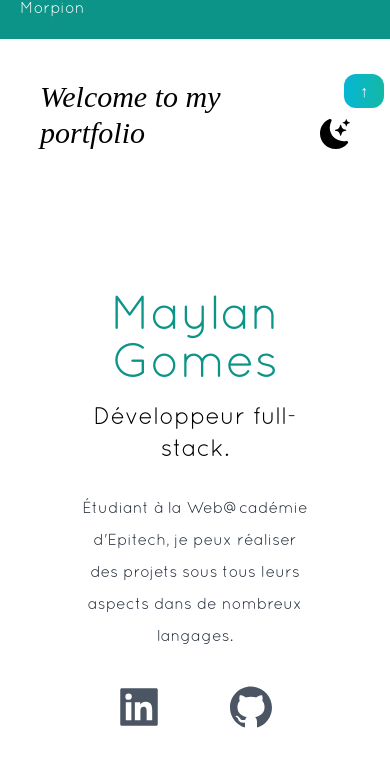
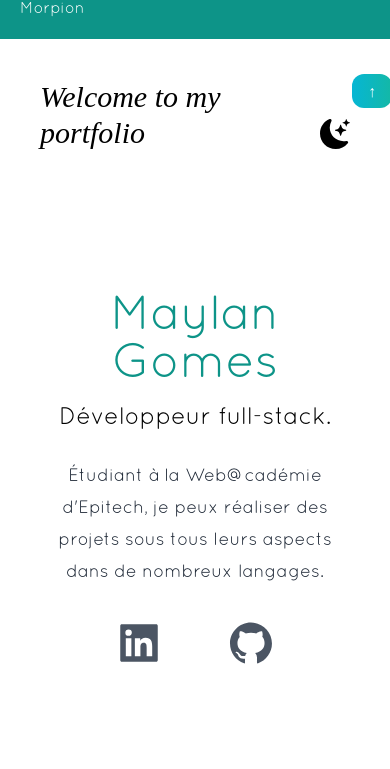
Before and after one commit to maylangomes/portfolio, a Next.js app: page / in a window 390 px wide. Shown: the part 301-1070 px from the top of the page. Built offline with nearby package versions, Linux system fonts and the light colour scheme; a web font is replaced by a local one.

Commit message:
fix: clean classe tailwindcss

```diff
--- a/src/app/page.js
+++ b/src/app/page.js
@@ -99,21 +99,21 @@
               </li>
               <li className="fixed lg:hidden sm:block">
                 <a
-                  className="bg-gradient-to-r from-cyan-500 to-teal-500 text-white px-4 py-2 rounded-xl ml-6"
+                  className="bg-gradient-to-r from-cyan-500 to-teal-500 text-white px-4 py-2 rounded-xl ml-8"
                   href="#">
                   &#x2191;
                 </a>
               </li>
             </ul>
           </div>
-          <div className="text-center p-10 py-10">
-            <h2 className="text-5xl py-2 text-teal-600 font-medium dark:text-teal-400 md:text-6xl">
+          <div className="text-center py-10">
+            <h2 className="text-5xl py-2 text-teal-600 dark:text-teal-400 md:text-6xl">
               Maylan Gomes
             </h2>
             <h3 className="text-2xl py-2 dark:text-white sm:text-3xl">
               Développeur full-stack.
             </h3>
-            <p className="text-md py-5 leading-8 text-gray-800 dark:text-gray-200 max-w-xl mx-auto md:text-xl">
+            <p className="text-lg py-5 leading-8 text-gray-800 dark:text-gray-200 max-w-2xl mx-auto md:text-xl">
               Étudiant à la Web@cadémie d'Epitech, je peux réaliser des projets sous tous leurs aspects dans de nombreux langages.
             </p>
             <div className="text-5xl flex justify-center gap-16 py-3 text-gray-600 dark:text-gray-400">
@@ -128,7 +128,7 @@
         <section className="py-10">
           <div className="flex flex-col gap-10 py-10 lg:flex-row lg:flex-wrap">
             <div className="basis-1/3 flex-1 ">
-            <p className="text-md py-2 leading-8 text-gray-800 dark:text-gray-200">
+            <p className="py-2 leading-8 text-gray-800 dark:text-gray-200">
               Puissance 4 : projet développé en <span className="text-teal-600">javascript natif </span>
               (seul, 2 semaines).
             </p>
@@ -143,7 +143,7 @@
               />
             </div>
             <div className="basis-1/3 flex-1">
-            <p className="text-md py-2 leading-8 text-gray-800 dark:text-gray-200">
+            <p className="py-2 leading-8 text-gray-800 dark:text-gray-200">
               Puissance 4 : projet développé en <span className="text-teal-600">javascript natif </span>
               (seul, 2 semaines).
             </p>
@@ -156,7 +156,7 @@
               /> */}
             </div>
             <div className="basis-1/3 flex-1">
-            <p className="text-md py-2 leading-8 text-gray-800 dark:text-gray-200">
+            <p className="py-2 leading-8 text-gray-800 dark:text-gray-200">
               Puissance 4 : projet développé en <span className="text-teal-600">javascript natif </span>
               (seul, 2 semaines).
             </p>
@@ -169,7 +169,7 @@
               /> */}
             </div>
             <div id="Puissance4" className="basis-1/3 flex-1">
-            <p className="text-md py-2 leading-8 text-gray-800 dark:text-gray-200">
+            <p className="py-2 leading-8 text-gray-800 dark:text-gray-200">
               Puissance 4 : projet développé en <span className="text-teal-600">javascript natif </span>
               (seul, 2 semaines).
             </p>
@@ -182,7 +182,7 @@
               /> */}
             </div>
             <div className="basis-1/3 flex-1">
-            <p className="text-md py-2 leading-8 text-gray-800 dark:text-gray-200">
+            <p className="py-2 leading-8 text-gray-800 dark:text-gray-200">
               Puissance 4 : projet développé en <span className="text-teal-600">javascript natif </span>
               (seul, 2 semaines).
             </p>
@@ -195,7 +195,7 @@
               /> */}
             </div>
             <div className="basis-1/3 flex-1">
-            <p className="text-md py-2 leading-8 text-gray-800 dark:text-gray-200">
+            <p className="py-2 leading-8 text-gray-800 dark:text-gray-200">
               Puissance 4 : projet développé en <span className="text-teal-600">javascript natif </span>
               (seul, 2 semaines).
             </p>
```
